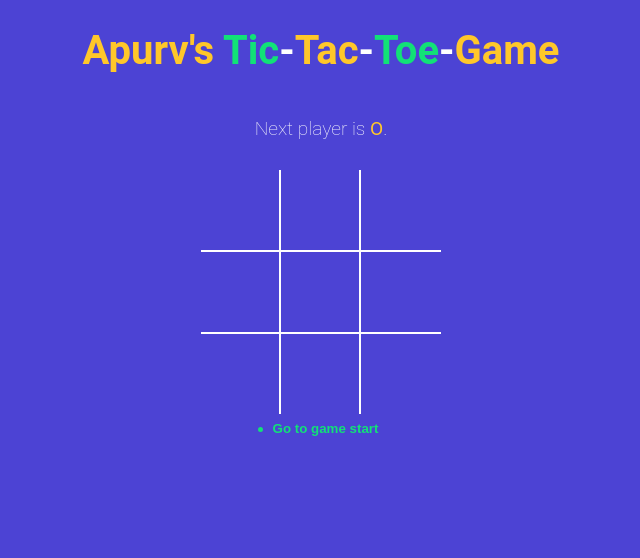
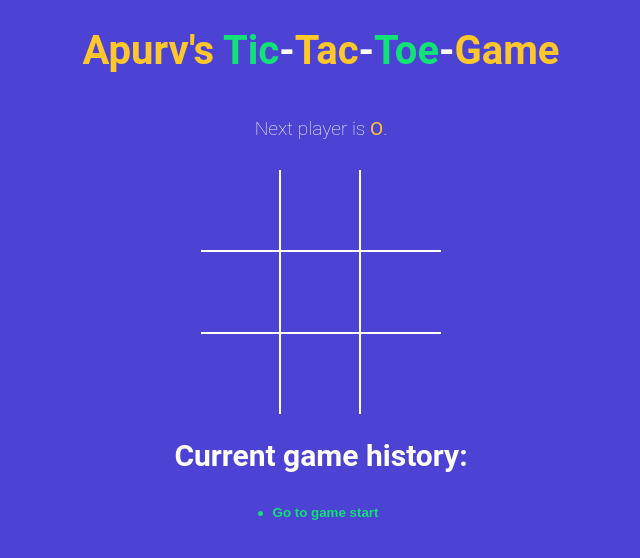
Before and after one commit to apurvanand-2002/Tic-Tac-Toe-Game, a React (Vite) app: page / in a window 1280 px wide. Shown: the top 558 px of the page, without its empty margins (319-959 px from the left). Built offline with nearby package versions, Linux system fonts and the light colour scheme.

Commit message:
added history to my game.

```diff
--- a/src/App.jsx
+++ b/src/App.jsx
@@ -31,7 +31,9 @@ function App() {
 
           return squareValue;
         });
-      return currentHistory.concat({
+      const base = isTraversing ? currentHistory.slice(0, currentHistory.indexOf(lastGamingState) + 1) : currentHistory;
+
+      return base.concat({
         squares: nextSquaresState, isXNext: !lastGamingState.isXNext
       });
     });
@@ -48,7 +50,7 @@ function App() {
       <StatusMessage winner={winner} gamingBoard={gamingBoard} />
 
       <Board squares={gamingBoard.squares} handleSquareClick={handleSquareClick} />
-
+      <h2>Current game history:</h2>
       <History history={history} moveTo={moveTo} currentMove={currentMove} />
     </div>);
 }
```
